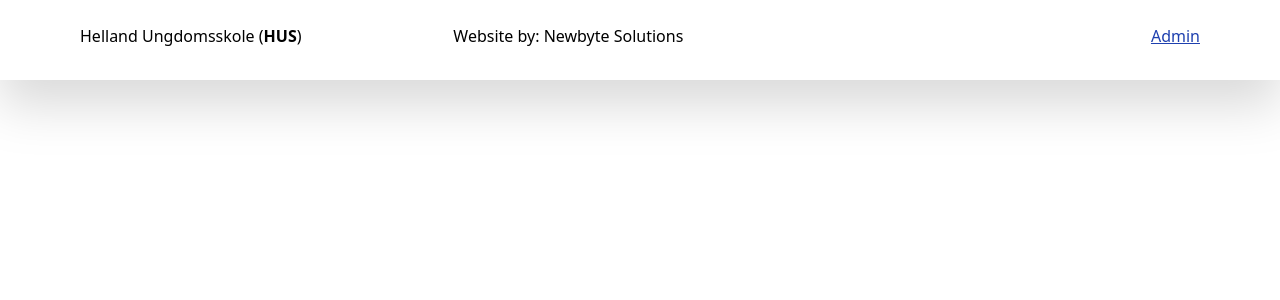
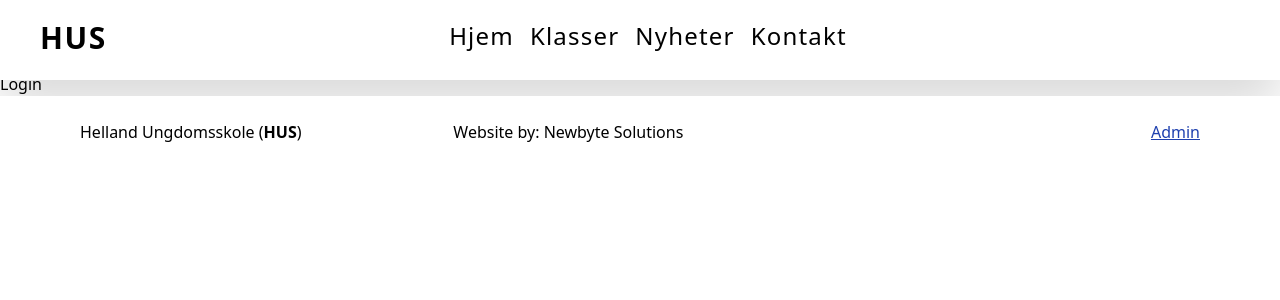
Before and after one commit to newbyte-solutions/ABF-Home, a Nuxt app: page /admin in a window 1280 px wide. Shown: the top 300 px of the page. Built offline with nearby package versions, Linux system fonts and the light colour scheme.

Commit message:
Feat: admin dir

```diff
--- /dev/null
+++ b/pages/admin/dashboard.vue
@@ -0,0 +1 @@
+<template></template>
--- /dev/null
+++ b/pages/admin/index.vue
@@ -0,0 +1,32 @@
+<template>
+    <div>
+        <h1>Login</h1>
+        <form @submit.prevent="handleLogin">
+            <div>
+                <label for="username">Username:</label>
+                <input type="text" id="username" v-model="username" required />
+            </div>
+            <div>
+                <label for="password">Password:</label>
+                <input type="password" id="password" v-model="password" required />
+            </div>
+            <button type="submit">Login</button>
+        </form>
+    </div>
+</template>
+
+<script>
+    export default {
+        data() {
+            return {
+                username: '',
+                password: '',
+            };
+        },
+        methods: {
+            handleLogin() {
+
+            },
+        },
+    };
+</script>
```
